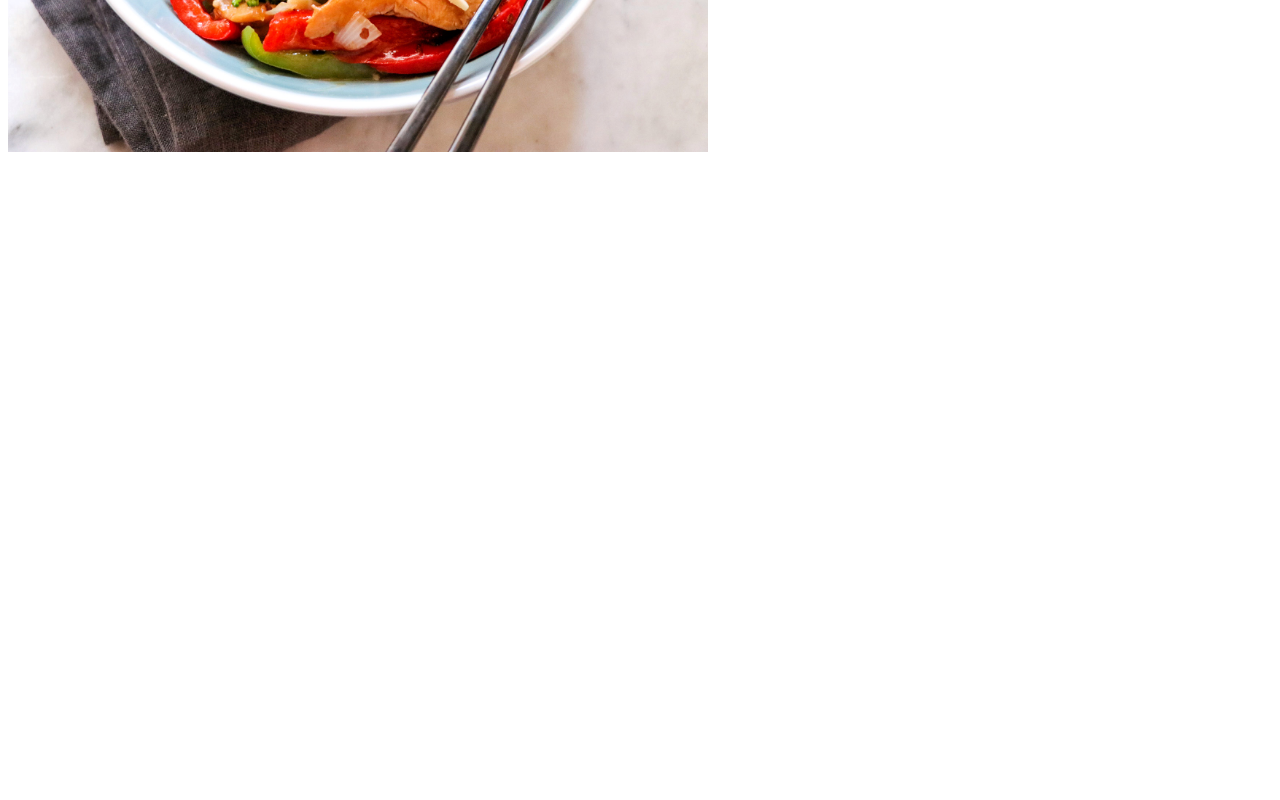
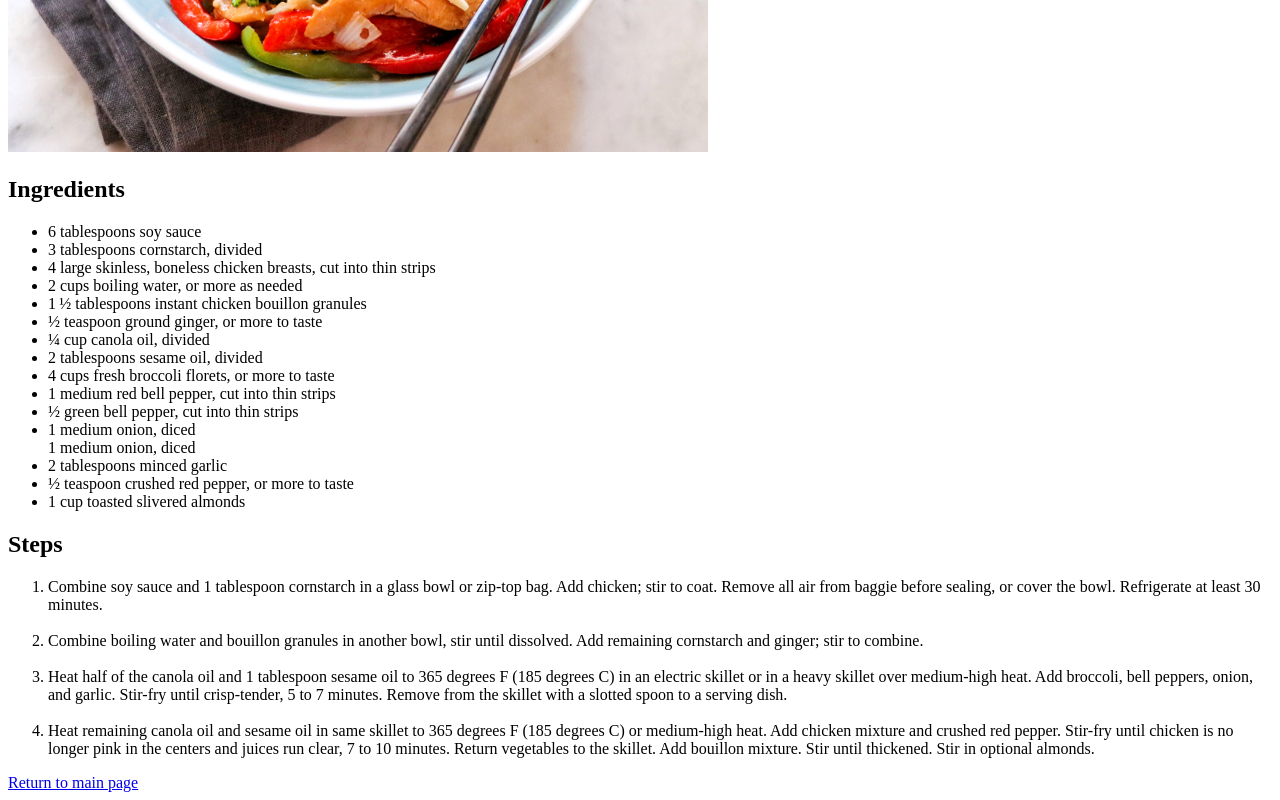
Before and after one commit to MelodyRemedy8262/odin-recipes, a plain HTML site: page recipes/chicken_broccoli_stir_fry.html in a window 1280 px wide. Shown: the part 428-1228 px from the top of the page. Before the commit the page ends 800 px from the top, so only its background shows below. Drawn offline with Linux system fonts and the light colour scheme.

Commit message:
MODIFIED index.html, chicken_broccoli_stir_fry.html

```diff
--- a/recipes/chicken_broccoli_stir_fry.html
+++ b/recipes/chicken_broccoli_stir_fry.html
@@ -9,6 +9,47 @@
 <body>
     <h1>Chicken and Broccoli Stir-Fry</h1>
     <img src="images/chicken_broccoli_stir_fry_completed.jpg" alt="Completed chicken and broccoli stir-fry" width="700" height="500">
-
+    <h2>Ingredients</h2>
+    <ul>
+        <li> 6 tablespoons soy sauce</li>
+        <li>3 tablespoons cornstarch, divided</li>
+        <li>4 large skinless, boneless chicken breasts, cut into thin strips</li>
+        <li>2 cups boiling water, or more as needed</li>
+        <li>1 ½ tablespoons instant chicken bouillon granules</li>
+        <li>½ teaspoon ground ginger, or more to taste</li>
+        <li>¼ cup canola oil, divided</li>
+        <li>2 tablespoons sesame oil, divided</li>
+        <li>4 cups fresh broccoli florets, or more to taste</li>
+        <li>1 medium red bell pepper, cut into thin strips</li>
+        <li>½ green bell pepper, cut into thin strips</li>
+        <li>1 medium onion, diced</li>1 medium onion, diced
+        <li>2 tablespoons minced garlic</li>
+        <li>½ teaspoon crushed red pepper, or more to taste</li>
+        <li>1 cup toasted slivered almonds </li>
+    </ul>
+    <h2>Steps</h2>
+    <ol>
+        <li>
+            Combine soy sauce and 1 tablespoon cornstarch in a glass bowl or zip-top bag. Add chicken; stir to coat.
+            Remove all air from baggie before sealing, or cover the bowl. Refrigerate at least 30 minutes.
+        </li>
+        &nbsp;
+        <li>
+            Combine boiling water and bouillon granules in another bowl, stir until dissolved.
+            Add remaining cornstarch and ginger; stir to combine.
+        </li>
+        &nbsp;
+        <li>
+            Heat half of the canola oil and 1 tablespoon sesame oil to 365 degrees F (185 degrees C) in an electric skillet or in a heavy skillet over medium-high heat.
+            Add broccoli, bell peppers, onion, and garlic. Stir-fry until crisp-tender, 5 to 7 minutes. Remove from the skillet with a slotted spoon to a serving dish.
+        </li>
+        &nbsp;
+        <li>
+            Heat remaining canola oil and sesame oil in same skillet to 365 degrees F (185 degrees C) or medium-high heat. Add chicken mixture and crushed red pepper.
+            Stir-fry until chicken is no longer pink in the centers and juices run clear, 7 to 10 minutes. Return vegetables to the skillet. Add bouillon mixture.
+            Stir until thickened. Stir in optional almonds.
+        </li>
+    </ol>
+    <a href="../index.html">Return to main page</a>
 </body>
 </html>
```
Also changed, not shown: index.html (+2 -1 lines).
